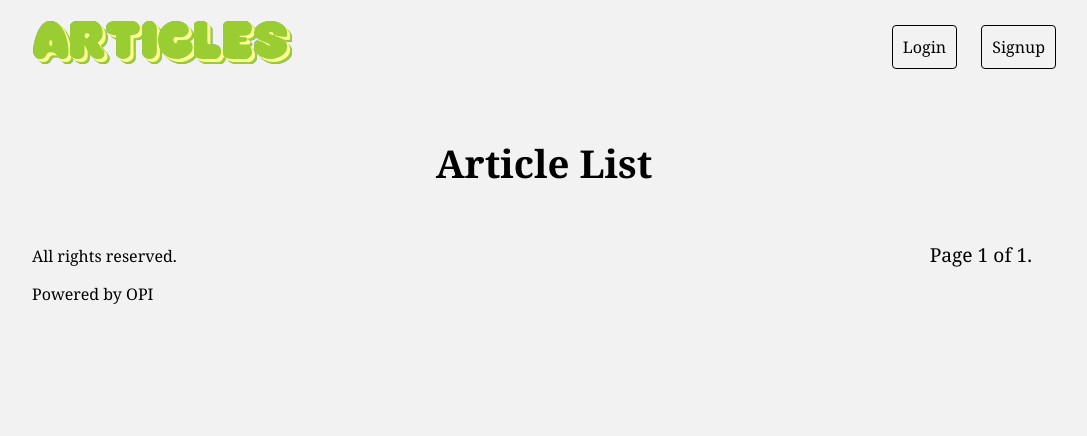
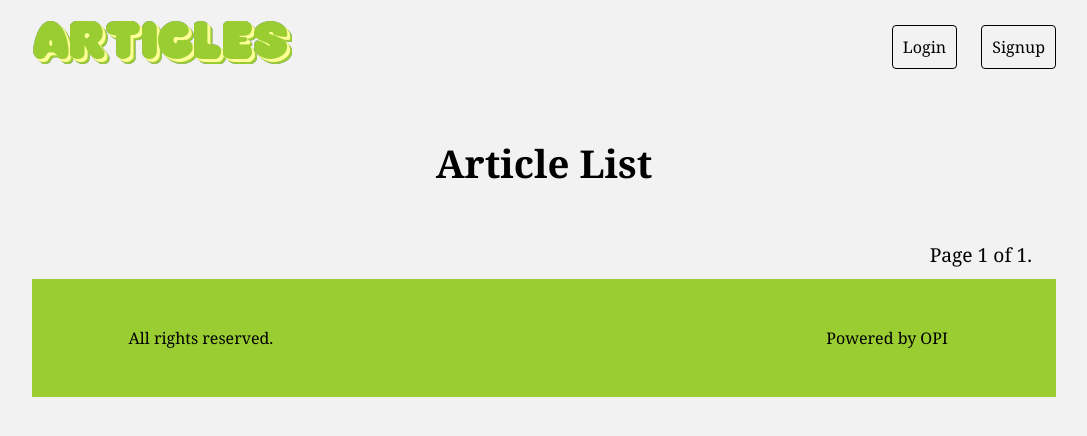
Before and after one commit to OPI-py/django_blog, a Django app: page / in a window 1280 px wide. Shown: the top 436 px of the page, without its empty margins (96-1183 px from the left). Run offline with Django 3.2, Linux system fonts and the light colour scheme; data that the repository does not hold is empty.

Commit message:
few minor changes, add footer styles

```diff
--- a/web/static/styles.css
+++ b/web/static/styles.css
@@ -2,6 +2,7 @@ body {
   background-color: #f2f2f2;
 	max-width: 1024px;
 	margin: 0 auto;
+	position: relative;
 }
 
 *{
@@ -11,7 +12,8 @@ body {
 h2, h3, h4, h5{
 	font-weight: bold;
 	margin: 1;
-	text-decoration: none
+	text-decoration: none;
+	text-align: center;
 }
 
 a {
@@ -212,12 +214,12 @@ nav ul li button{
 	padding: 10px 0;
 	text-align: center;
 	background-color: inherit;
+	border-style: none;
 }
 
 .pagination .step-links a{
-	border: 0;
 	display: inline;
-  padding: 10px 20px !important;
+	padding: 10px 10px !important;
 	vertical-align: middle;
 	overflow: hidden;
 	-webkit-appearance: button;
@@ -235,3 +237,26 @@ nav ul li button{
  	overflow: hidden;
 	padding: 12px 24px !important;
 }
+
+.footer{
+	display: block;
+	position: absolute;
+	width: 100%;
+  	margin-top: 50px;
+	background: #9acd32;
+	padding-top: 32px !important;
+ 	padding-bottom: 32px !important;
+	box-sizing: inherit;
+}
+
+.footer .Right{
+	text-align: center;
+	width: 33%;
+	float: right;
+}
+
+.footer .Left{
+	text-align: center;
+	width: 33%;
+	float: left;
+}
```
Also changed, not shown: web/static/main_styles.css (+28 -4 lines). Lines whose indentation alone changed are shown as unchanged.
